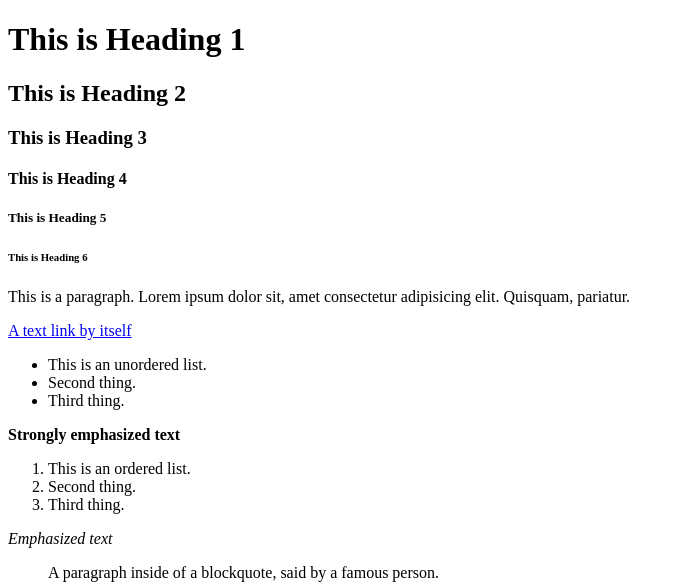
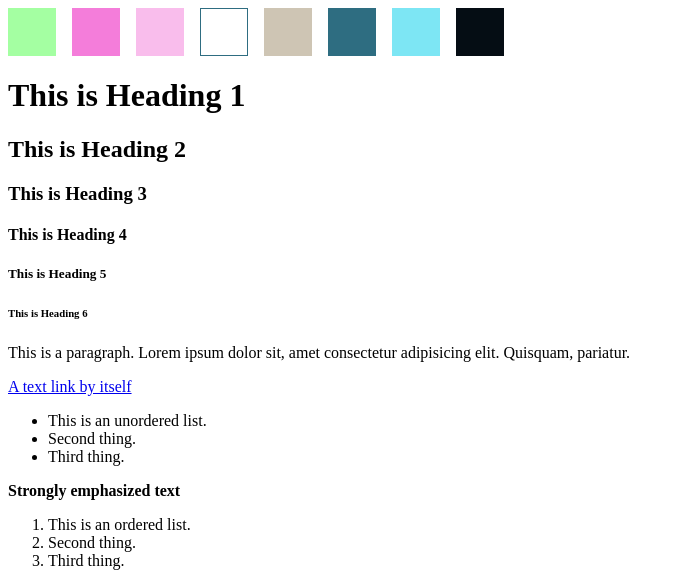
Before and after one commit to mbalandari/new-way-ccs1, a plain HTML site: page index.html in a window 1280 px wide. Shown: the top 583 px of the page, without its empty margins (0-685 px from the left). Drawn offline with Linux system fonts and the light colour scheme.

Commit message:
add colors

```diff
--- a/style.css
+++ b/style.css
@@ -1,7 +1,52 @@
 /* add border box sizing to the page right from the start */
+:root {
+    --lime: #A4FFA2;
+    --magenta: 	#F47DDA;
+    --magenta50: #F47DDA80;
+    --white: #FFFFFF;
+    --tan: 	#CEC5B4;
+    --teal: 	#2E6D81;
+    --cyan: 	#7DE6F4;
+    --black: 	#050D14;
+}
+
 html {
     box-sizing: border-box;
   }
-  *, *:before, *:after {
+*, *:before, *:after {
     box-sizing: inherit;
-  }
+}
+.colors {
+    display: flex;
+    flex-flow: row wrap;
+    gap: 1rem;
+}
+.colors > * {
+    width: 3rem;
+    height: 3rem;
+}
+.lime {
+    background-color: var(--lime);
+}
+.magenta {
+    background-color: var(--magenta);
+}
+.magenta50 {
+    background-color: var(--magenta50);
+}
+.white {
+    background-color: var(--white);
+    border: 1px solid var(--teal);
+}
+.tan {
+    background-color: var(--tan);
+}
+.teal {
+    background-color: var(--teal);
+}
+.cyan {
+    background-color: var(--cyan);
+}
+.black {
+    background-color: var(--black);
+}
```
